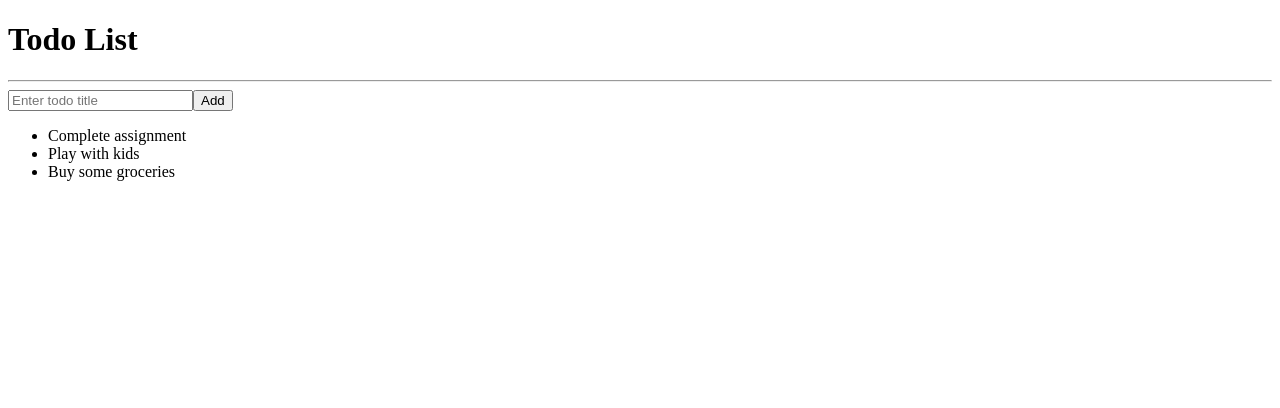
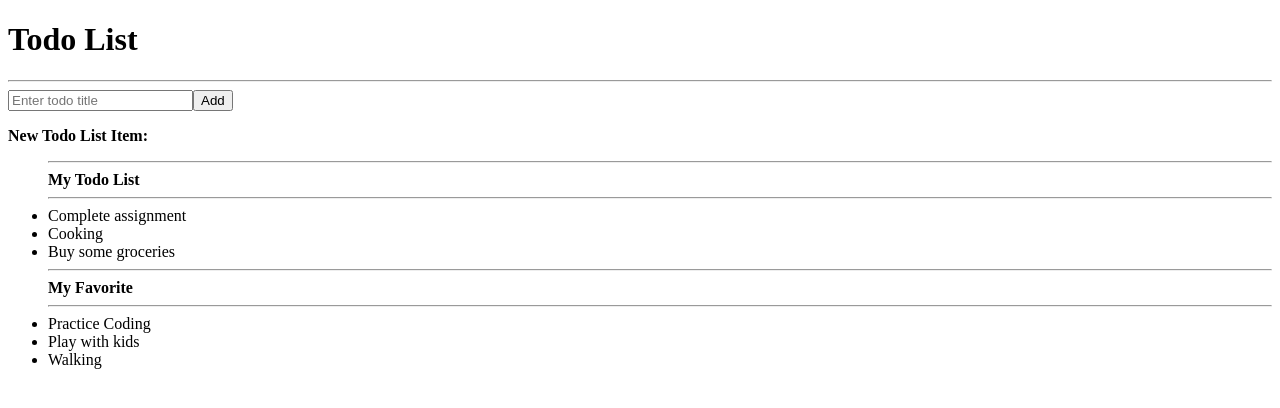
Before and after one commit to Manizha-khorram/react-todo, a React (Create React App) app: page / in a window 1280 px wide. Shown: the top 408 px of the page. Built offline with nearby package versions, Linux system fonts and the light colour scheme.

Commit message:
lesson_1_3 practicing React prop and state

```diff
--- a/src/AddTodoForm.js
+++ b/src/AddTodoForm.js
@@ -1,11 +1,18 @@
 import React from 'react'
 
-const AddTodoForm = () => {
+const AddTodoForm = ({ onAddtodo }) => {
+    const handleAddTodo = (event) => {
+        event.preventDefault()
+        const todoTitle = event.target.title.value
+        console.log('todoTitle', todoTitle)
+        onAddtodo(todoTitle)
+        event.target.reset()
+    }
     return (
-        <form>
-            <label htmlFor="todoTitle" text="title"></label>
-            <input id="todoTitle" placeholder="Enter todo title" />
-            <button>Add</button>
+        <form onSubmit={handleAddTodo}>
+            <label htmlFor="todoTitle"></label>
+            <input id="todoTitle" placeholder="Enter todo title" name="title" />
+            <button type="submit">Add</button>
         </form>
     )
 }
--- a/src/App.js
+++ b/src/App.js
@@ -1,15 +1,19 @@
-import React from 'react'
+import React, { useState } from 'react'
 import TodoList from './TodoList'
 import AddTodoForm from './AddTodoForm'
 
 function App() {
+    const [newTodo, setnewTodo] = useState('')
     return (
         <div>
             <header>
                 <h1>Todo List</h1>
             </header>
             <hr />
-            <AddTodoForm />
+            <AddTodoForm onAddtodo={setnewTodo} />
+            <p>
+                <strong>New Todo List Item:{newTodo}</strong>{' '}
+            </p>
             <TodoList />
         </div>
     )
--- a/src/TodoList.js
+++ b/src/TodoList.js
@@ -1,9 +1,25 @@
 import React from 'react'
-
+import TodoListItem from './TodoListItem'
 const todoList = [
+    { Title: 'My Todo List' },
     {
         id: 1,
         title: 'Complete assignment',
+    },
+    {
+        id: 2,
+        title: 'Cooking',
+    },
+    {
+        id: 3,
+        title: 'Buy some groceries',
+    },
+]
+const myFavorit = [
+    { Title: 'My Favorite' },
+    {
+        id: 1,
+        title: 'Practice Coding',
     },
     {
         id: 2,
@@ -11,15 +27,18 @@ const todoList = [
     },
     {
         id: 3,
-        title: 'Buy some groceries',
+        title: 'Walking',
     },
 ]
 
 const TodoList = () => {
     return (
         <ul>
-            {todoList.map((x) => (
-                <li key={x.id}>{x.title}</li>
+            {todoList.map((todo) => (
+                <TodoListItem key={todo.id} todo={todo} title={todo.Title} />
+            ))}
+            {myFavorit.map((todo) => (
+                <TodoListItem key={todo.id} todo={todo} title={todo.Title} />
             ))}
         </ul>
     )
--- /dev/null
+++ b/src/TodoListItem.js
@@ -0,0 +1,20 @@
+import React from 'react'
+
+const TodoListItem = ({ todo, title }) => {
+    if (title) {
+        return (
+            <div>
+                <hr />
+                <strong>{title}</strong>
+                <hr />
+            </div>
+        )
+    }
+    return (
+        <div>
+            <li>{todo.title}</li>
+        </div>
+    )
+}
+
+export default TodoListItem
```
